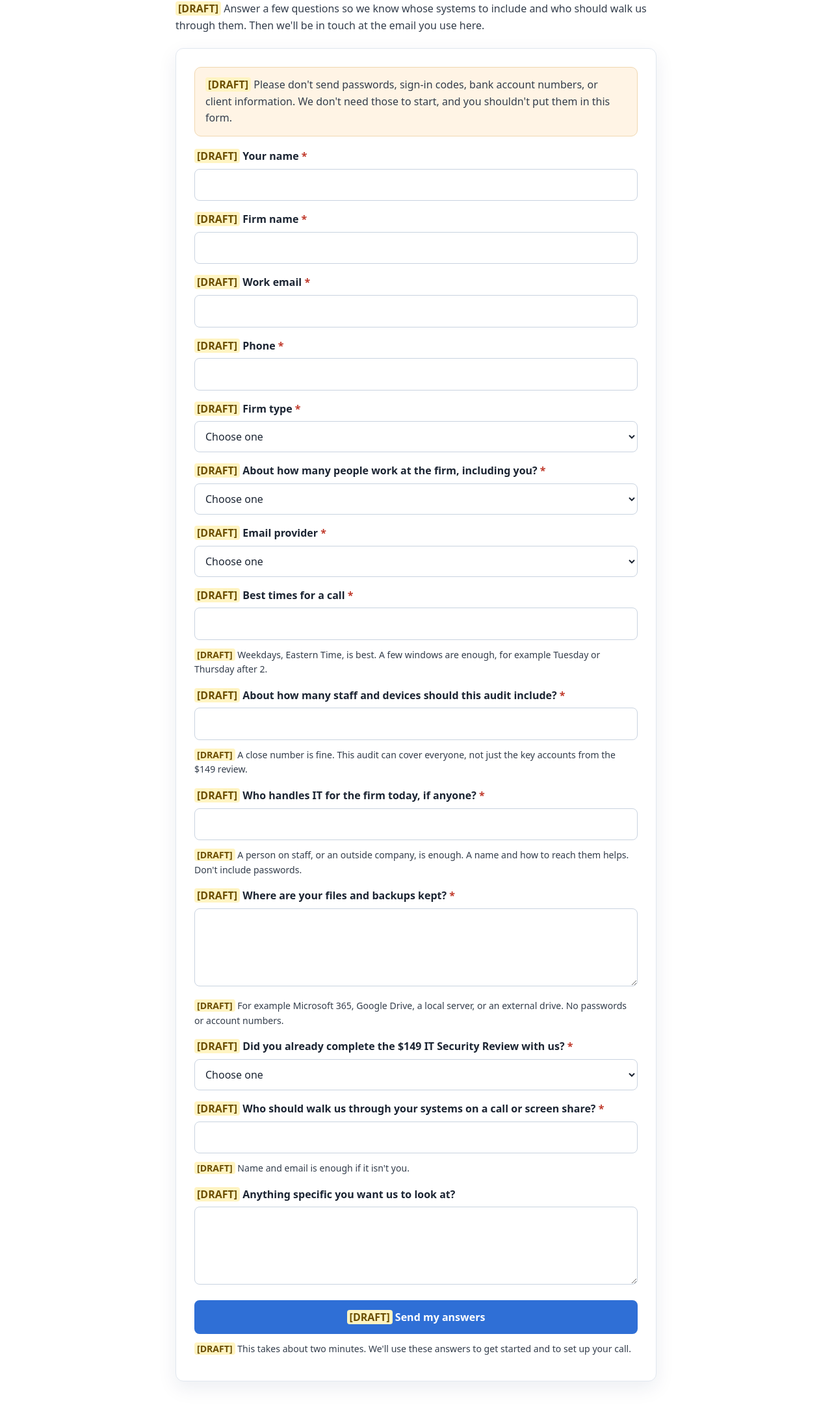
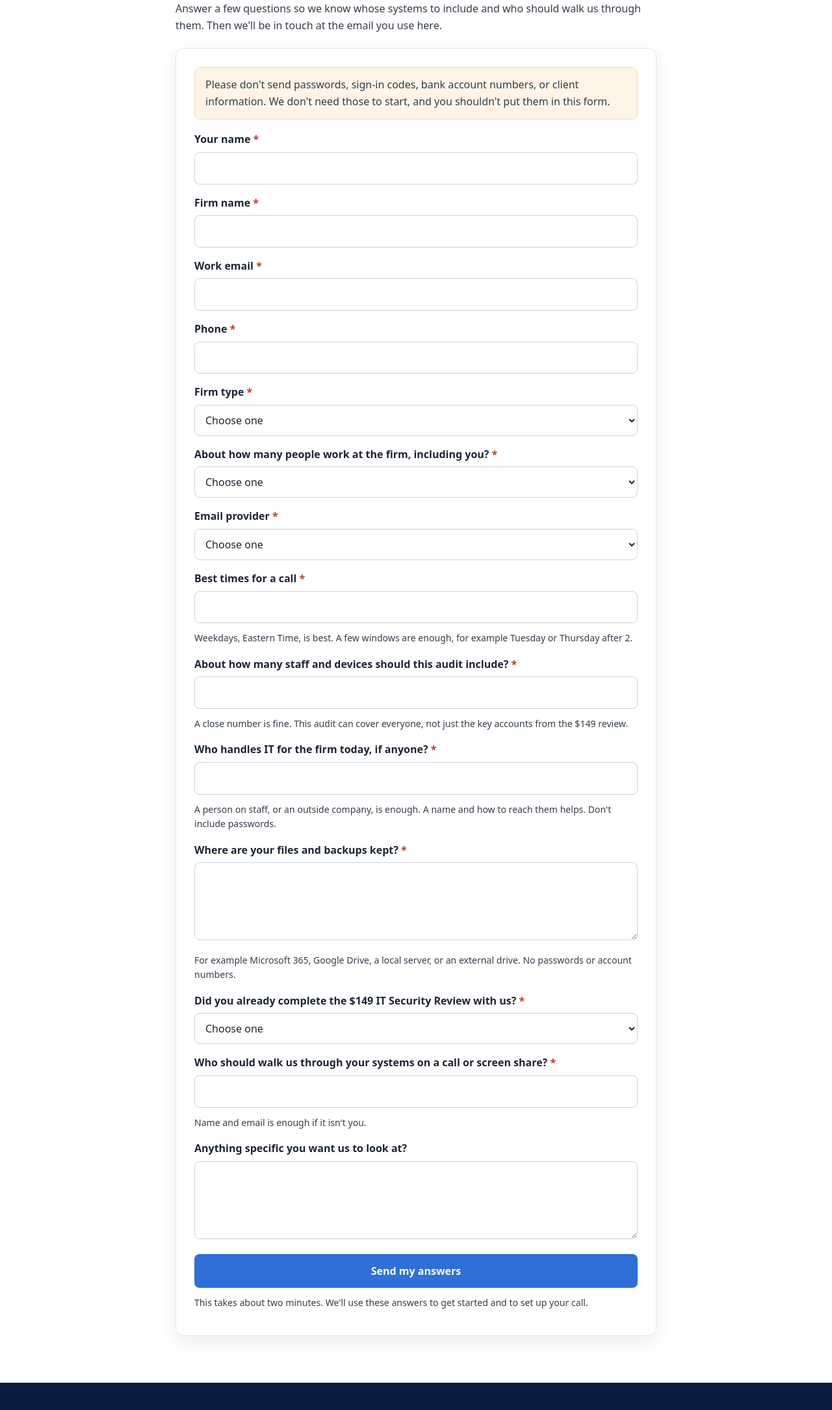
Before and after one commit to gna-ar-tools/gnaitservices-site, a plain HTML site: page intake/quick-audit.html in a window 1280 px wide. Shown: the part 260-2430 px from the top of the page at 65% size. Drawn offline with Linux system fonts and the light colour scheme.

Commit message:
Remove [DRAFT] markers from the intake pages.
Vito approved the intake copy, so the preview tags come off the three forms.

Co-authored-by: gna-ar-tools <gna-ar-tools@users.noreply.github.com>

```diff
--- a/intake/quick-audit.html
+++ b/intake/quick-audit.html
@@ -35,32 +35,32 @@
 <main id="main" class="doc">
 <div class="wrap narrow">
 <div class="intake-form">
-<h1><span class="draft">[DRAFT]</span> Thanks. Let's get your Quick Audit started.</h1>
-<p><span class="draft">[DRAFT]</span> Answer a few questions so we know whose systems to include and who should walk us through them. Then we'll be in touch at the email you use here.</p>
+<h1>Thanks. Let's get your Quick Audit started.</h1>
+<p>Answer a few questions so we know whose systems to include and who should walk us through them. Then we'll be in touch at the email you use here.</p>
 <div class="formcard">
-<p class="intake-warn"><span class="draft">[DRAFT]</span> Please don't send passwords, sign-in codes, bank account numbers, or client information. We don't need those to start, and you shouldn't put them in this form.</p>
+<p class="intake-warn">Please don't send passwords, sign-in codes, bank account numbers, or client information. We don't need those to start, and you shouldn't put them in this form.</p>
 <form id="intake" action="https://formspree.io/f/mbgorowy" method="POST" novalidate>
 <input type="hidden" name="offer" value="quick-audit">
 <input type="hidden" name="_subject" value="Intake: $497 Quick Audit">
 <div class="hp" aria-hidden="true"><label for="gotcha">Leave this empty</label><input type="text" id="gotcha" name="_gotcha" tabindex="-1" autocomplete="off"></div>
 <div class="field">
-<label for="f-name"><span class="draft">[DRAFT]</span> Your name <span class="req">*</span></label>
+<label for="f-name">Your name <span class="req">*</span></label>
 <input type="text" id="f-name" name="Your name" autocomplete="name" required>
 </div>
 <div class="field">
-<label for="f-firm"><span class="draft">[DRAFT]</span> Firm name <span class="req">*</span></label>
+<label for="f-firm">Firm name <span class="req">*</span></label>
 <input type="text" id="f-firm" name="Firm name" autocomplete="organization" required>
 </div>
 <div class="field">
-<label for="f-email"><span class="draft">[DRAFT]</span> Work email <span class="req">*</span></label>
+<label for="f-email">Work email <span class="req">*</span></label>
 <input type="email" id="f-email" name="email" autocomplete="email" required>
 </div>
 <div class="field">
-<label for="f-phone"><span class="draft">[DRAFT]</span> Phone <span class="req">*</span></label>
+<label for="f-phone">Phone <span class="req">*</span></label>
 <input type="tel" id="f-phone" name="Phone" autocomplete="tel" required>
 </div>
 <div class="field">
-<label for="f-type"><span class="draft">[DRAFT]</span> Firm type <span class="req">*</span></label>
+<label for="f-type">Firm type <span class="req">*</span></label>
 <select id="f-type" name="Firm type" required>
 <option value="">Choose one</option>
 <option>CPA / tax</option>
@@ -72,7 +72,7 @@
 </select>
 </div>
 <div class="field">
-<label for="f-staff"><span class="draft">[DRAFT]</span> About how many people work at the firm, including you? <span class="req">*</span></label>
+<label for="f-staff">About how many people work at the firm, including you? <span class="req">*</span></label>
 <select id="f-staff" name="About how many people work at the firm, including you?" required>
 <option value="">Choose one</option>
 <option>1–4</option>
@@ -83,7 +83,7 @@
 </select>
 </div>
 <div class="field">
-<label for="f-provider"><span class="draft">[DRAFT]</span> Email provider <span class="req">*</span></label>
+<label for="f-provider">Email provider <span class="req">*</span></label>
 <select id="f-provider" name="Email provider" required>
 <option value="">Choose one</option>
 <option>Microsoft 365</option>
@@ -92,27 +92,27 @@
 </select>
 </div>
 <div class="field">
-<label for="f-times"><span class="draft">[DRAFT]</span> Best times for a call <span class="req">*</span></label>
+<label for="f-times">Best times for a call <span class="req">*</span></label>
 <input type="text" id="f-times" name="Best times for a call" required aria-describedby="f-times-help">
-<p class="small" id="f-times-help"><span class="draft">[DRAFT]</span> Weekdays, Eastern Time, is best. A few windows are enough, for example Tuesday or Thursday after 2.</p>
+<p class="small" id="f-times-help">Weekdays, Eastern Time, is best. A few windows are enough, for example Tuesday or Thursday after 2.</p>
 </div>
 <div class="field">
-<label for="q1"><span class="draft">[DRAFT]</span> About how many staff and devices should this audit include? <span class="req">*</span></label>
+<label for="q1">About how many staff and devices should this audit include? <span class="req">*</span></label>
 <input type="text" id="q1" name="About how many staff and devices should this audit include?" required aria-describedby="q1-help">
-<p class="small" id="q1-help"><span class="draft">[DRAFT]</span> A close number is fine. This audit can cover everyone, not just the key accounts from the $149 review.</p>
+<p class="small" id="q1-help">A close number is fine. This audit can cover everyone, not just the key accounts from the $149 review.</p>
 </div>
 <div class="field">
-<label for="q2"><span class="draft">[DRAFT]</span> Who handles IT for the firm today, if anyone? <span class="req">*</span></label>
+<label for="q2">Who handles IT for the firm today, if anyone? <span class="req">*</span></label>
 <input type="text" id="q2" name="Who handles IT for the firm today, if anyone?" required aria-describedby="q2-help">
-<p class="small" id="q2-help"><span class="draft">[DRAFT]</span> A person on staff, or an outside company, is enough. A name and how to reach them helps. Don't include passwords.</p>
+<p class="small" id="q2-help">A person on staff, or an outside company, is enough. A name and how to reach them helps. Don't include passwords.</p>
 </div>
 <div class="field">
-<label for="q3"><span class="draft">[DRAFT]</span> Where are your files and backups kept? <span class="req">*</span></label>
+<label for="q3">Where are your files and backups kept? <span class="req">*</span></label>
 <textarea id="q3" name="Where are your files and backups kept?" required aria-describedby="q3-help"></textarea>
-<p class="small" id="q3-help"><span class="draft">[DRAFT]</span> For example Microsoft 365, Google Drive, a local server, or an external drive. No passwords or account numbers.</p>
+<p class="small" id="q3-help">For example Microsoft 365, Google Drive, a local server, or an external drive. No passwords or account numbers.</p>
 </div>
 <div class="field">
-<label for="q4"><span class="draft">[DRAFT]</span> Did you already complete the $149 IT Security Review with us? <span class="req">*</span></label>
+<label for="q4">Did you already complete the $149 IT Security Review with us? <span class="req">*</span></label>
 <select id="q4" name="Did you already complete the $149 IT Security Review with us?" required data-follow="q4-when">
 <option value="">Choose one</option>
 <option>Yes</option>
@@ -120,28 +120,28 @@
 <option>Not sure</option>
 </select>
 <div class="field follow" id="q4-when" hidden>
-<label for="q4-when-input"><span class="draft">[DRAFT]</span> About when?</label>
+<label for="q4-when-input">About when?</label>
 <input type="text" id="q4-when-input" name="About when?">
 </div>
 </div>
 <div class="field">
-<label for="q5"><span class="draft">[DRAFT]</span> Who should walk us through your systems on a call or screen share? <span class="req">*</span></label>
+<label for="q5">Who should walk us through your systems on a call or screen share? <span class="req">*</span></label>
 <input type="text" id="q5" name="Who should walk us through your systems on a call or screen share?" required aria-describedby="q5-help">
-<p class="small" id="q5-help"><span class="draft">[DRAFT]</span> Name and email is enough if it isn't you.</p>
+<p class="small" id="q5-help">Name and email is enough if it isn't you.</p>
 </div>
 <div class="field">
-<label for="q6"><span class="draft">[DRAFT]</span> Anything specific you want us to look at?</label>
+<label for="q6">Anything specific you want us to look at?</label>
 <textarea id="q6" name="Anything specific you want us to look at?"></textarea>
 </div>
-<button class="btn" type="submit"><span class="draft">[DRAFT]</span> Send my answers</button>
-<p class="small"><span class="draft">[DRAFT]</span> This takes about two minutes. We'll use these answers to get started and to set up your call.</p>
+<button class="btn" type="submit">Send my answers</button>
+<p class="small">This takes about two minutes. We'll use these answers to get started and to set up your call.</p>
 <p class="err" id="intake-err" role="alert"></p>
 </form>
 </div>
 </div>
 <div class="intake-success">
-<h1><span class="draft">[DRAFT]</span> Thanks, we have your answers. Your written fix list will be ready in 7 business days. We'll email you at the address you gave to set up the walkthrough.</h1>
-<p class="intake-warn"><span class="draft">[DRAFT]</span> Please don't send passwords, sign-in codes, bank account numbers, or client information. We don't need those to start, and you shouldn't put them in this form.</p>
+<h1>Thanks, we have your answers. Your written fix list will be ready in 7 business days. We'll email you at the address you gave to set up the walkthrough.</h1>
+<p class="intake-warn">Please don't send passwords, sign-in codes, bank account numbers, or client information. We don't need those to start, and you shouldn't put them in this form.</p>
 </div>
 </div>
 </main>
--- a/styles.css
+++ b/styles.css
@@ -175,7 +175,6 @@ input:focus,select:focus,textarea:focus{outline:2px solid var(--sky);outline-off
   .hero .narrow .cta-row .btn,.section .narrow .cta-row .btn{width:100%}
 }
 /* post-payment intake */
-.draft{background:#fff4c2;color:#6b4e00;font-weight:700;border-radius:4px;padding:0 4px}
 .intake-warn{background:var(--warn);border:1px solid #f0d7b0;border-radius:10px;padding:14px 16px;margin:0 0 18px;color:var(--ink)}
 .intake-form .formcard{margin-top:22px}
 .intake-success{display:none}
```
Also changed, not shown: intake/security-review.html (+26 -26 lines), intake/strategy.html (+26 -26 lines).
